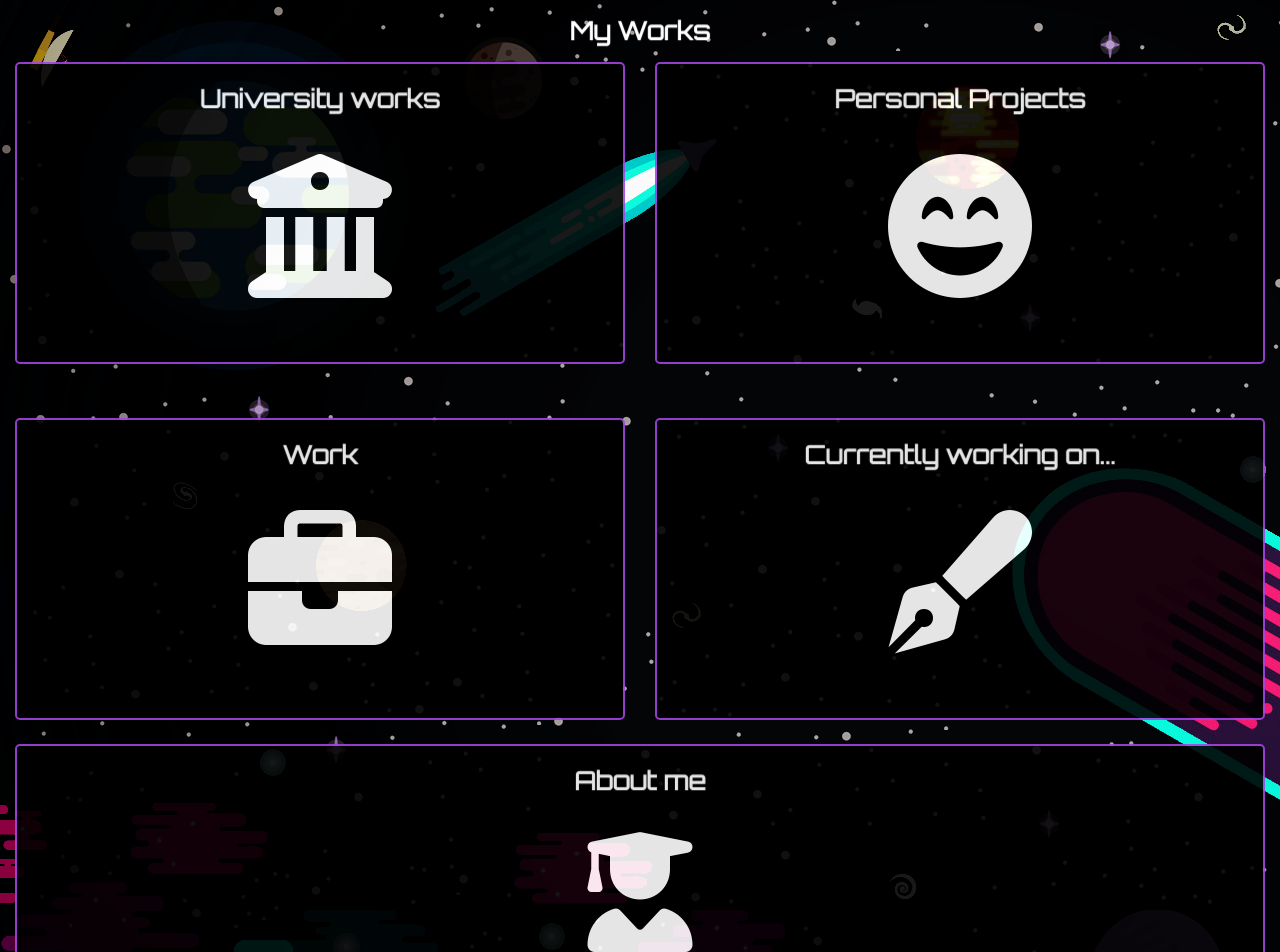
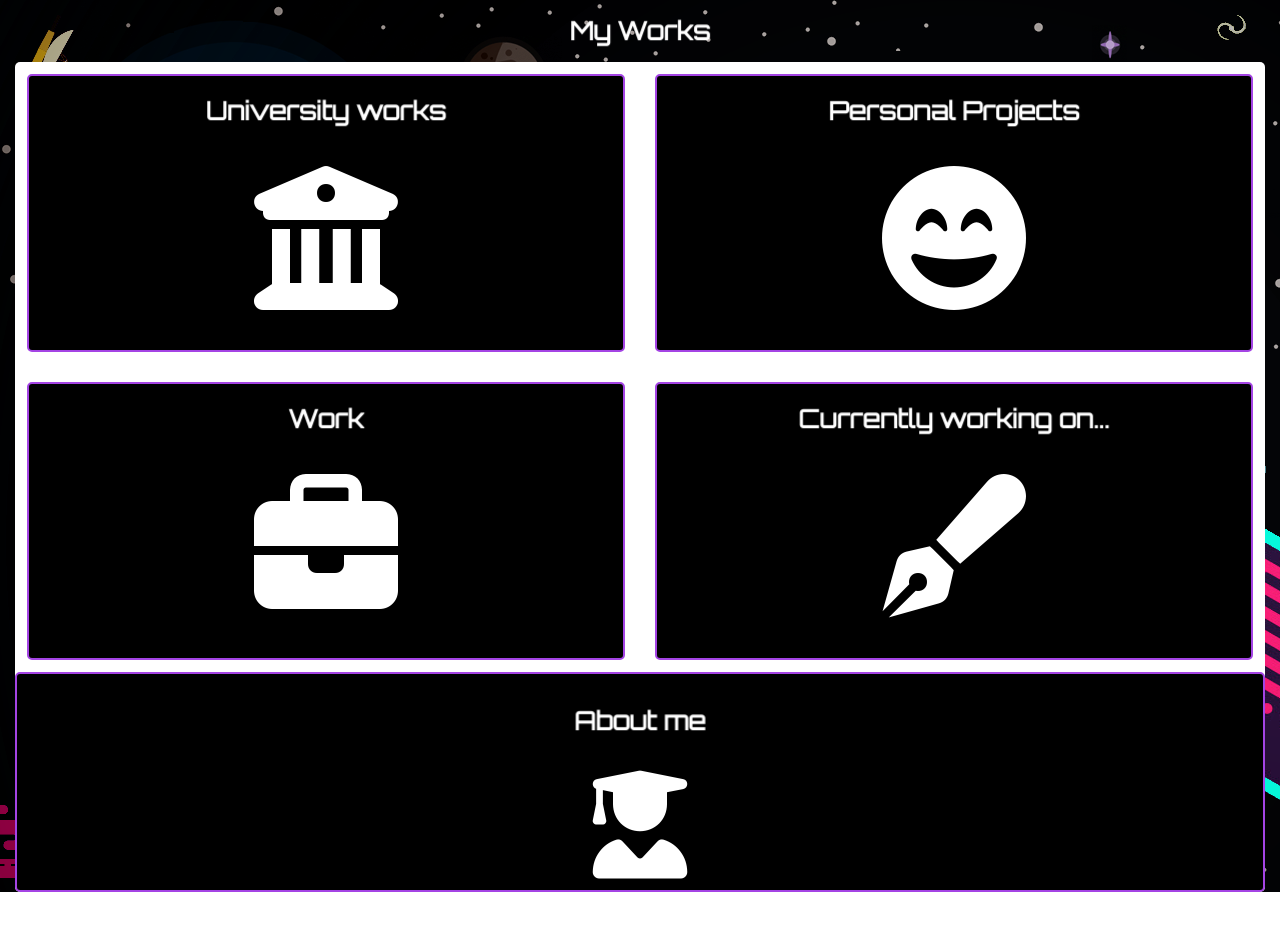
Before and after one commit to L-Limbu/react-labafolio, a React (Create React App) app: page /display in a window 1280 px wide. Shown: the top 952 px of the page. After the commit the page ends 892 px from the top, so only its background shows below. Built offline with nearby package versions, Linux system fonts and the light colour scheme; a web font is replaced by a local one.

Commit message:
white backgorund for display page

```diff
--- a/src/pages/pages.css
+++ b/src/pages/pages.css
@@ -28,7 +28,8 @@ html, body {
 .grid-wrapper {
     max-width: 1250px;
     margin: auto;
-
+    background-color: #FFF;
+    border-radius: 5px;
 }
 
 
@@ -36,6 +37,7 @@ html, body {
     display: grid;
     grid-template-columns: repeat(2, 1fr);
     gap: 2.5rem;
+    padding: 1rem;
 }
 
 h2 {
@@ -46,19 +48,16 @@ h2 {
     border-radius: 5px;
     font-size: 12rem;
     text-align: center;
-    margin-bottom: 2rem;
-    padding-bottom: 2rem;
+
     font-family:'Orbitron';
     transition: all 0.8s;
     overflow:hidden;
     background-color: black;
-    opacity: 0.9;
 }
 
 .boxes:hover {
     background-color: #330075;
     transition: all 0.8s;
-    opacity: 0.95;
     font-size: 1rem;
     text-align: center;
     transform: scale(1.02);
@@ -104,14 +103,15 @@ h2 {
     background-color: #FFF;
 }
 #AboutMe {
-    font-size: 10rem;
+    display: block;
+    font-size: 9rem;
     height: 16rem;
+    padding: 1rem;
 }
 #AboutMe:hover {
-    display: block;
     font-size: 1rem;
-    opacity: 1;
-    transition: all 1s;
+    transform: scale(1);
+    transition: 1s;
 }
 
 /* Portrait Phone */
```
